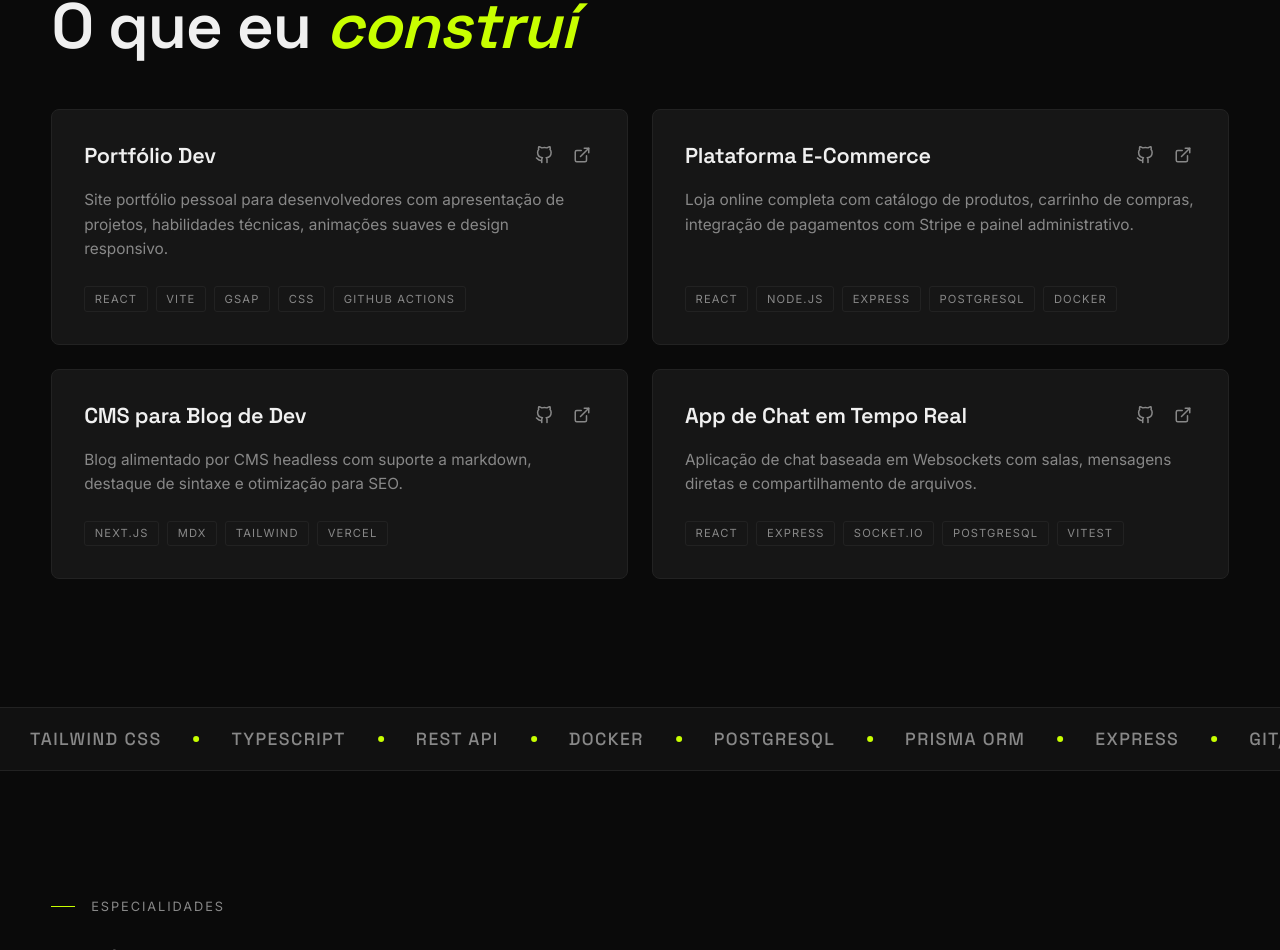
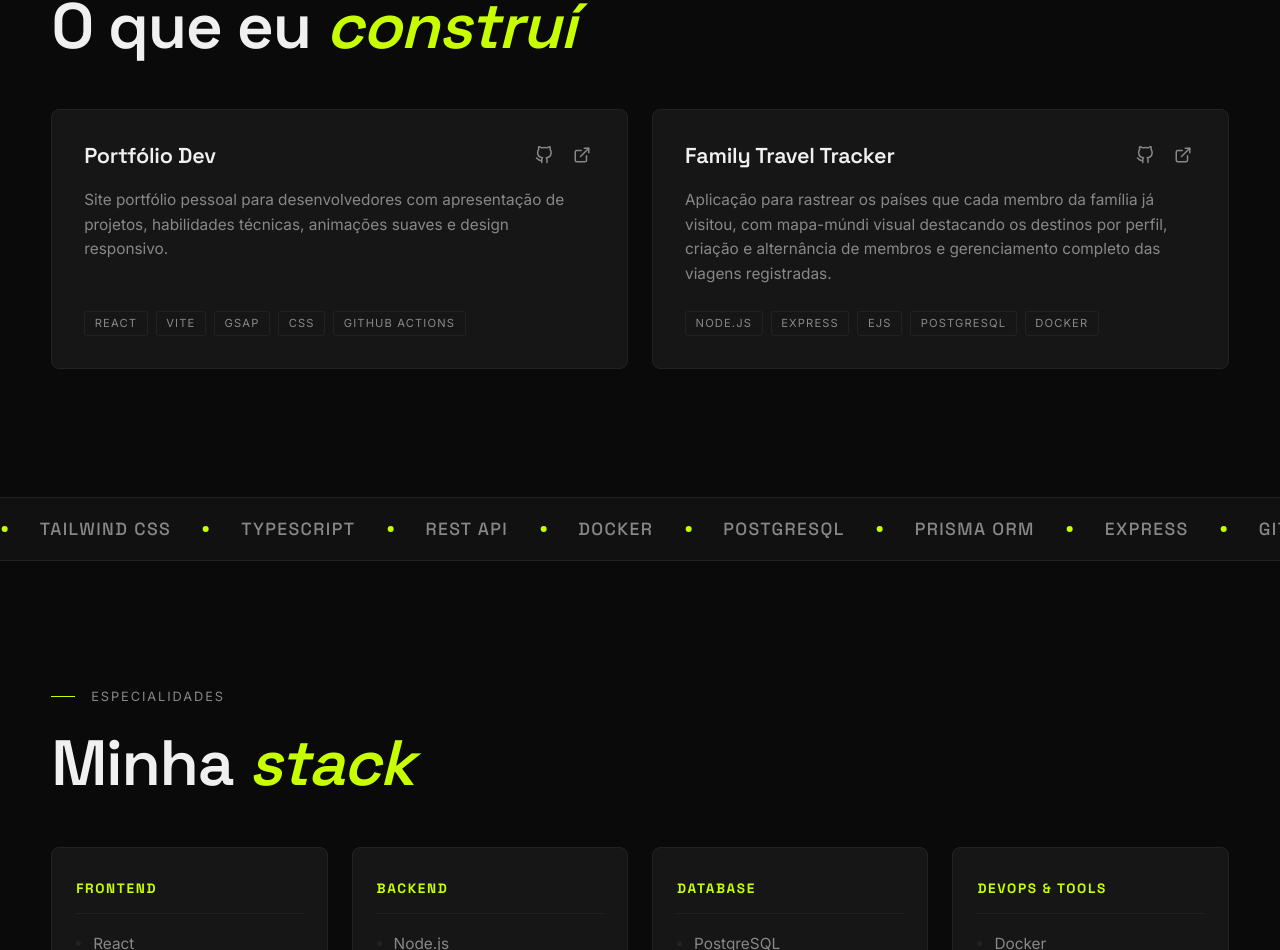
Before and after one commit to modestossm/Portfolio, a React (Vite) app in the folder Portifolio/: page / in a window 1280 px wide. Shown: the part 1697-2647 px from the top of the page. Built offline with nearby package versions, Linux system fonts and the light colour scheme.

Commit message:
Upgrade: projects descriptions

```diff
--- a/Portifolio/src/components/Projects.jsx
+++ b/Portifolio/src/components/Projects.jsx
@@ -15,29 +15,29 @@ const projects = [
     github: 'https://github.com/modestossm/Portfolio',
   },
   {
-    title: 'Plataforma E-Commerce',
+    title: 'Family Travel Tracker',
     description:
-      'Loja online completa com catálogo de produtos, carrinho de compras, integração de pagamentos com Stripe e painel administrativo.',
-    tech: ['React', 'Node.js', 'Express', 'PostgreSQL', 'Docker'],
-    live: '#',
-    github: '#',
+      'Aplicação para rastrear os países que cada membro da família já visitou, com mapa-múndi visual destacando os destinos por perfil, criação e alternância de membros e gerenciamento completo das viagens registradas.',
+    tech: ['Node.js', 'Express', 'EJS', 'PostgreSQL', 'Docker'],
+    live: 'portfolio-ejs.modssm.com.br',
+    github: 'https://github.com/modestossm/Projeto_EJS-Family-Travel-Tracker',
   },
-  {
-    title: 'CMS para Blog de Dev',
-    description:
-      'Blog alimentado por CMS headless com suporte a markdown, destaque de sintaxe e otimização para SEO.',
-    tech: ['Next.js', 'MDX', 'Tailwind', 'Vercel'],
-    live: '#',
-    github: '#',
-  },
-  {
-    title: 'App de Chat em Tempo Real',
-    description:
-      'Aplicação de chat baseada em Websockets com salas, mensagens diretas e compartilhamento de arquivos.',
-    tech: ['React', 'Express', 'Socket.io', 'PostgreSQL', 'Vitest'],
-    live: '#',
-    github: '#',
-  },
+  // {
+  //   title: 'CMS para Blog de Dev',
+  //   description:
+  //     'Blog alimentado por CMS headless com suporte a markdown, destaque de sintaxe e otimização para SEO.',
+  //   tech: ['Next.js', 'MDX', 'Tailwind', 'Vercel'],
+  //   live: '#',
+  //   github: '#',
+  // },
+  // {
+  //   title: 'App de Chat em Tempo Real',
+  //   description:
+  //     'Aplicação de chat baseada em Websockets com salas, mensagens diretas e compartilhamento de arquivos.',
+  //   tech: ['React', 'Express', 'Socket.io', 'PostgreSQL', 'Vitest'],
+  //   live: '#',
+  //   github: '#',
+  // },
 ];
 
 export default function Projects() {
```
